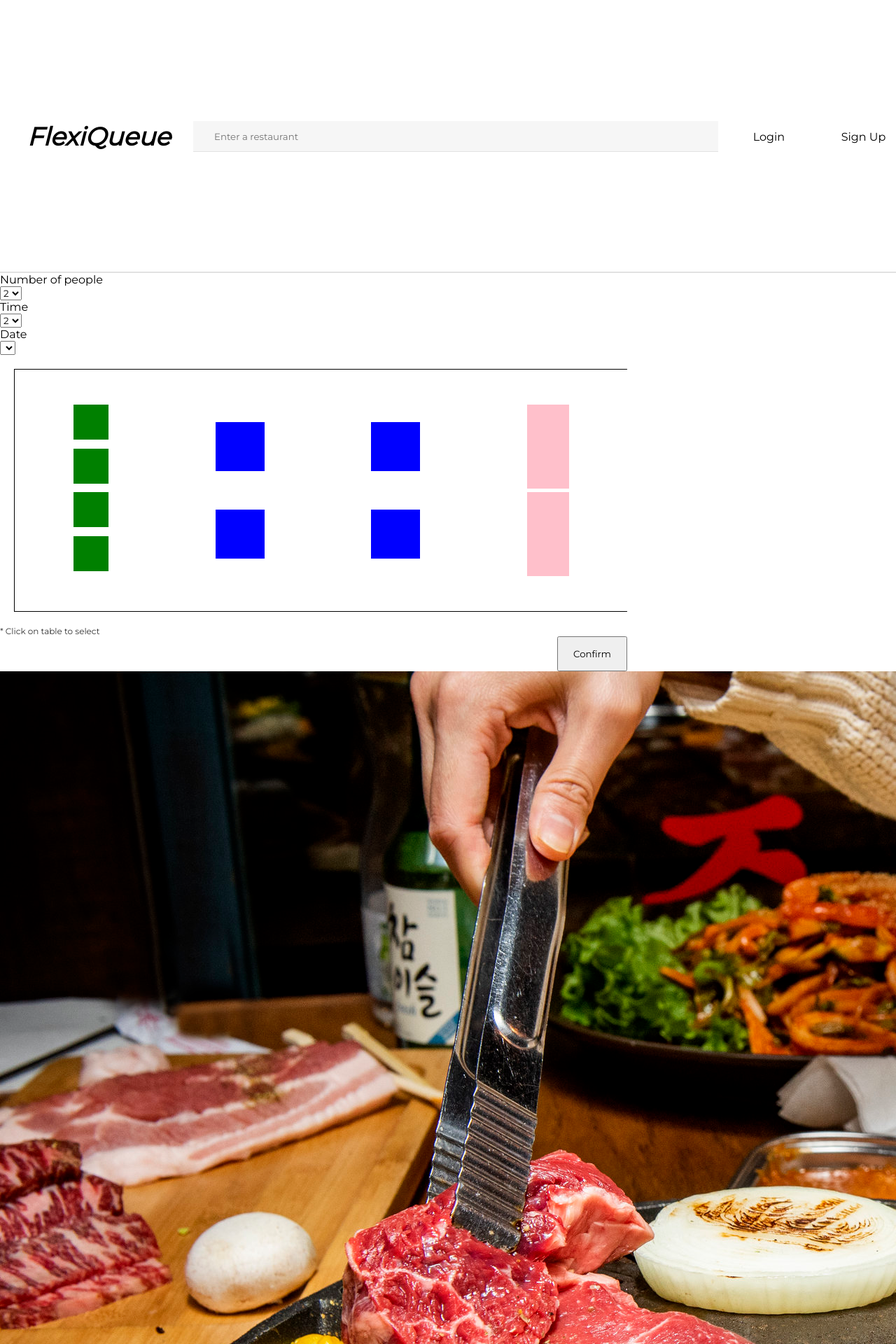
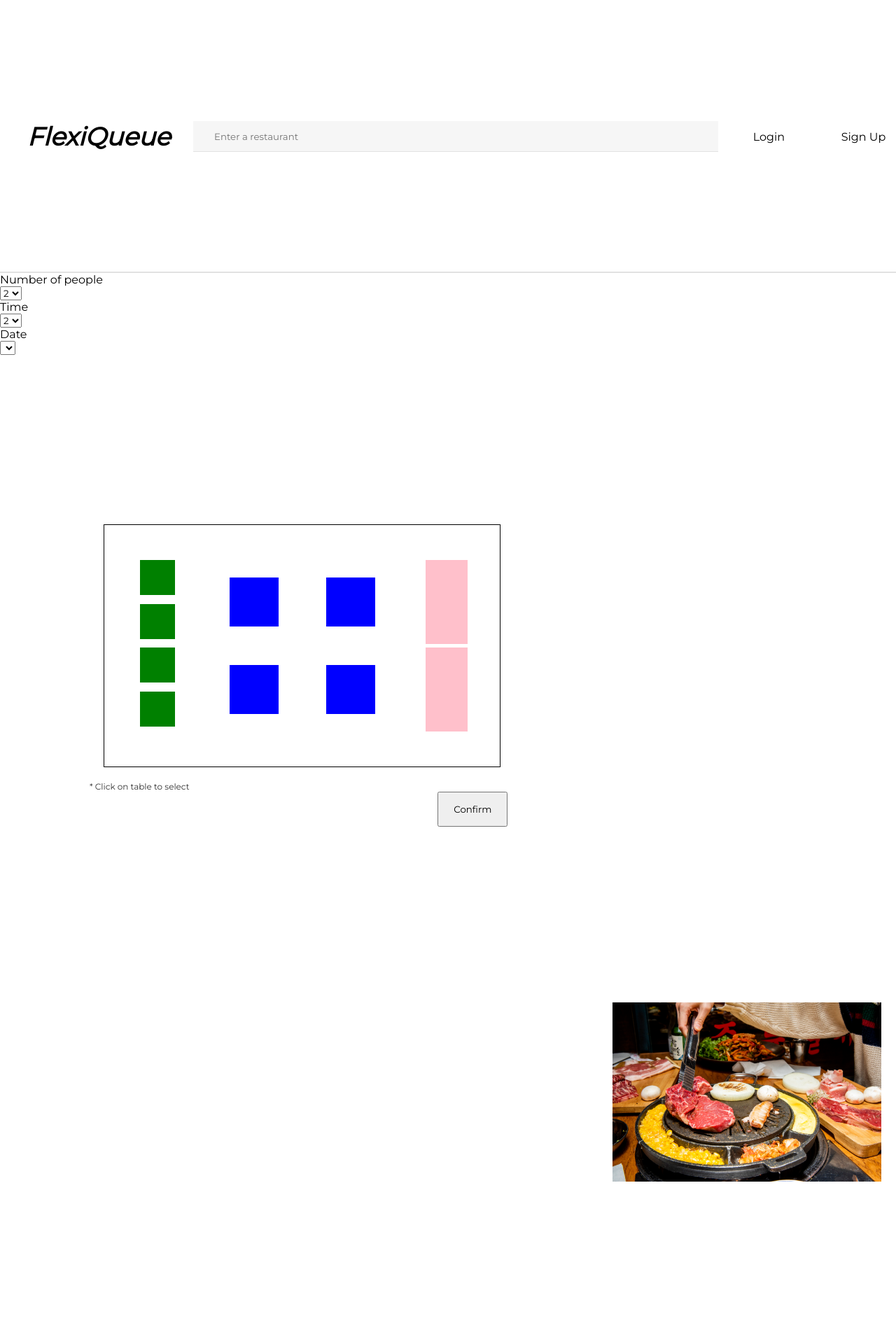
Before and after one commit to jamescai0/FlexiQueue, a Flask app: template templates/daldongane.html in a window 1280 px wide. Shown: the top 1920 px of the page at 70% size. Run offline with Flask 2, Linux system fonts and the light colour scheme; the template is opened without the code that fills it, so the values that code supplies are empty.

Commit message:
linking second webpage

```diff
--- a/main.py
+++ b/main.py
@@ -1,10 +1,17 @@
 from flask import Flask, render_template
 
 app = Flask(__name__)
+
 
 @app.route('/')
 def index():
     return render_template('index.html')
 
+
+@app.route("/daldongane")
+def test_link():
+    return render_template('daldongane.html')
+
+
 if __name__ == "__main__":
     app.run(debug=True)
--- a/static/daldongane.css
+++ b/static/daldongane.css
@@ -8,7 +8,7 @@
   }
 
   html, body {
-	height: 100%;
+    height: 100%;
   }
 
   #navbar{
@@ -81,14 +81,36 @@
 }
 
 #main{
+    display: grid;
+    grid-template-columns: 2fr 1fr;
+    grid-template-rows: 0.3fr 2fr;
+    height: 100vh;
+}
+
+#variables{
+    grid-row: 1/2;
+    grid-column:1/2
+}
+#content{
+    grid-row: 2/3;
+    grid-column: 1/2;
     width: 70%;
+    justify-self: center;
+}
+
+#info{
+    grid-row: 1/3;
+    grid-column:2/3;
+    text-align: center;
+
 }
 #seating-container{
     display: grid;
-    grid-template-columns: repeat(4,minmax(0.2fr, 0.8fr));
+    grid-template-columns: repeat(4, 0.8fr);
     grid-gap: 5px;
-    grid-template-rows: repeat(4,minmax(0.2fr,0.5fr));
-    width:98%;
+    grid-template-rows: repeat(4,0.5fr);
+    justify-items: center;
+    width: 95%;
     justify-content: space-around;
     border: 1px solid black;
     padding: 50px 10px;
@@ -166,3 +188,33 @@
     text-align: center;
     cursor: pointer;
 }
+
+
+.restaurant-img{
+    width: 90%;
+    height: 90%;
+    object-fit: contain;
+}
+
+.rating-box{
+	width:100%;
+	height:2rem;
+}
+.checked {
+	color: orange;
+}
+
+ul{
+    list-style: none;
+}
+
+#text-box{
+    position: relative;
+    height: 100%;
+}
+#text-box > div{
+    text-align: left;
+    margin: auto;
+    position: absolute;
+    left: 50%;
+    transform: translateX(-50%);
--- a/templates/daldongane.html
+++ b/templates/daldongane.html
@@ -27,7 +27,10 @@
         </ul>
     </header>
 
-    <div>
+
+    <div id="main">
+        <section id="variables">
+
             <div>
                 <p>Number of people</p><select id="pax" name="pax">
                     <option value="">2</option>
@@ -50,9 +53,11 @@
                 </select>
 
             </div>
-    </div>
+        </section>
 
-    <section id="main">
+
+
+        <section id="content">
             <div id="seating-container">
                 <div class="small" id="small-1"></div>
                 <div class="small" id="small-2"></div>
@@ -77,14 +82,36 @@
         </section>
 
         <section id="info">
-        <div class="img-box"><img class="restaurant-img" src="static/daldongane.jpg" alt=""></div>
+            <img class="restaurant-img" src="static/daldongane.jpg" alt="">
             <div class="rating-box"><span class="fa fa-star checked"></span>
                 <span class="fa fa-star checked"></span>
                 <span class="fa fa-star checked"></span>
                 <span class="fa fa-star checked"></span>
                 <span class="fa fa-star checked"></span>
             </div>
-        <div class="text-box"></div>
+            <div id="text-box">
+                <h2>Daldongane KBBQ</h2>
+                <p> 12, Younge St, North York, M4K 2S5</p>
+                <p>647-234-134</p>
+                <div>
+                    <p>Monday &emsp; 12pm - 12am</p>
+
+                    <p>Tuesday &emsp; 12pm - 12am</p>
+
+                    <p>Wednesday &emsp; 12pm - 12am</p>
+
+                    <p>Thursday &emsp; 12pm - 12am</p>
+
+                    <p>Friday &emsp; 12pm - 12am</p>
+
+                    <p>Saturday &emsp; 12pm - 2am</p>
+
+                    <p>Sunday &emsp; 12pm - 2am</p>
+                </div>
+
+
+            </div>
 
         </section>
+    </div>
 </body>
--- a/templates/index.html
+++ b/templates/index.html
@@ -61,8 +61,8 @@
       <h1>Top picks</h1>
     </span>
     <div id="item-container">
-      <div id="child-item-1" class="child-item"><a href=""><img class="restaurant-img" src="static/daldongane.jpg"
-            alt=""></a>
+      <div id="child-item-1" class="child-item"><a href="daldongane"><img class="restaurant-img"
+            src="static/daldongane.jpg" alt=""></a>
         <div class="rating-box"><span class="fa fa-star checked"></span>
           <span class="fa fa-star checked"></span>
           <span class="fa fa-star checked"></span>
```
Also changed, not shown: index.js (deleted, +0 -16 lines). Lines whose indentation alone changed are shown as unchanged.
